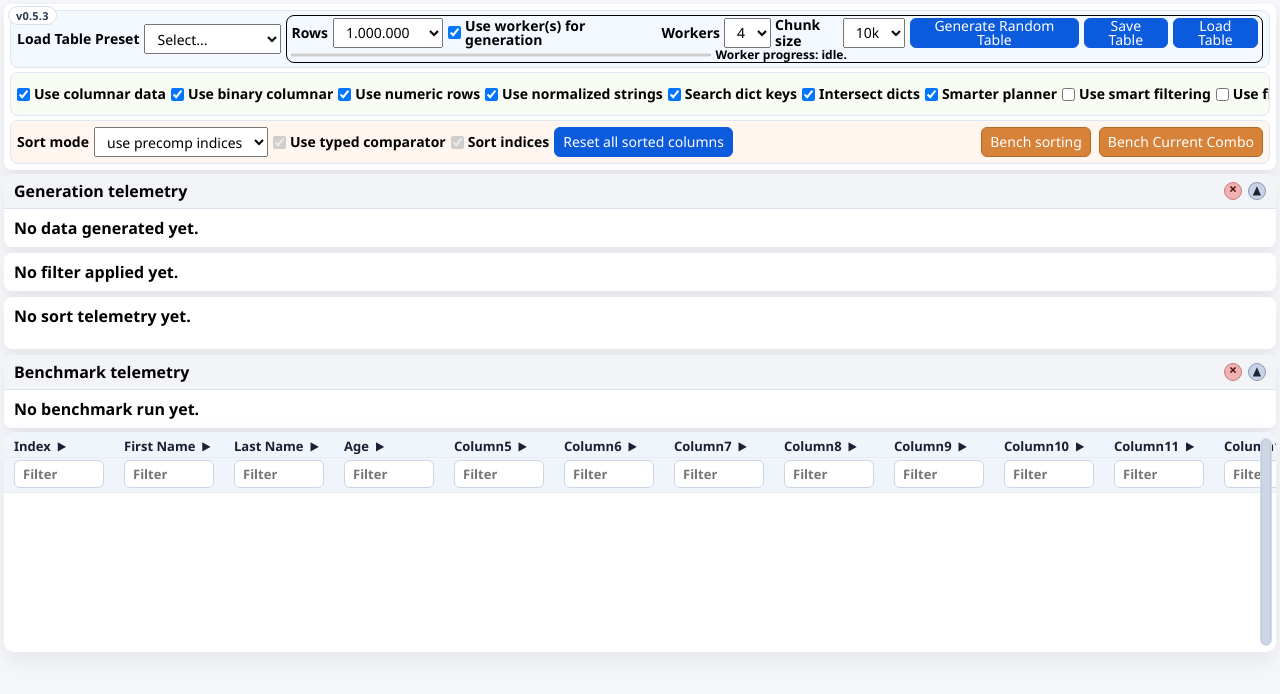
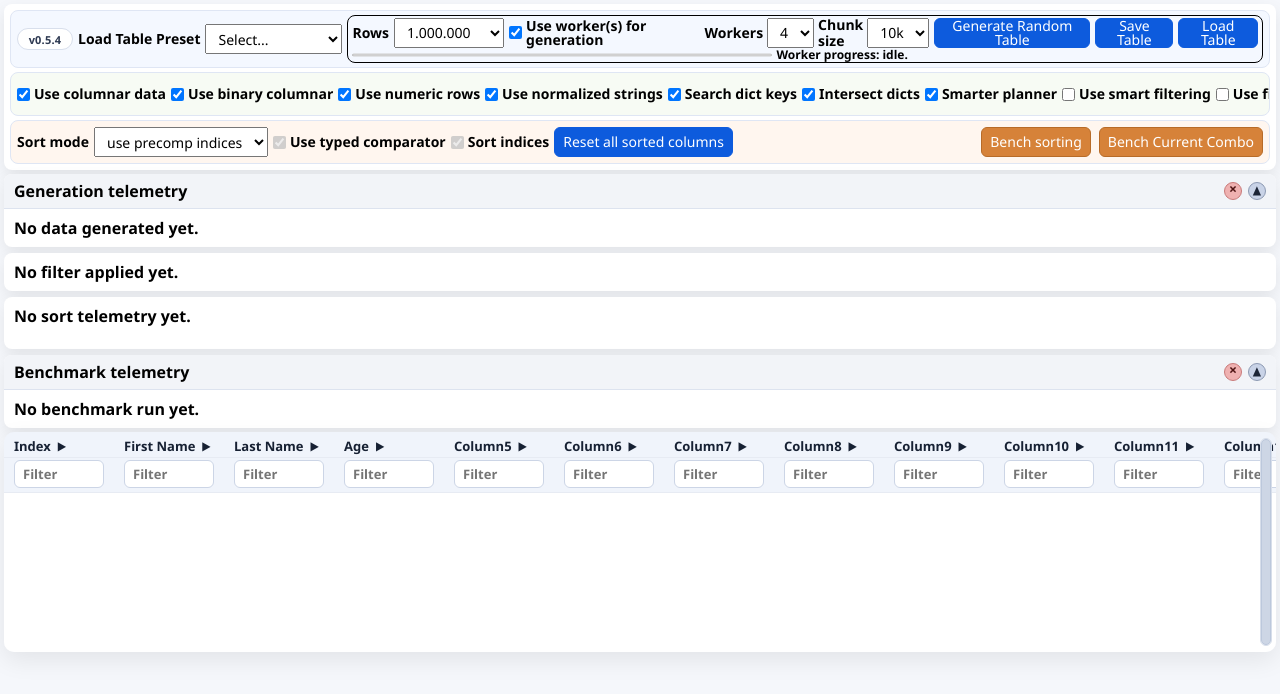
Before and after one commit to andreastzav/fasttable, a plain HTML site: page index.html in a window 1280 px wide. Drawn offline with Linux system fonts and the light colour scheme.

Commit message:
Move version badge into preset controls row

```diff
--- a/index.html
+++ b/index.html
@@ -10,10 +10,10 @@
     <link rel="stylesheet" href="./styles.css" />
   </head>
   <body>
-    <div id="appVersionBadge" class="appVersionBadge"></div>
     <main class="layout">
       <section class="controls">
         <div class="topActionRow">
+          <div id="appVersionBadge" class="appVersionBadge"></div>
           <label for="loadPregeneratedPreset">Load Table Preset</label>
           <select
             id="loadPregeneratedPreset"
--- a/packages/core/package.json
+++ b/packages/core/package.json
@@ -1,7 +1,7 @@
 {
   "name": "@fasttable/core",
   "description": "FastTable core ESM modules for generation, filtering, sorting, IO, runtime and benchmarks.",
-  "version": "0.5.3",
+  "version": "0.5.4",
   "license": "MIT",
   "type": "module",
   "keywords": [
--- a/styles.css
+++ b/styles.css
@@ -19,10 +19,11 @@ body.busyCursor * {
 }
 
 .appVersionBadge {
-  position: fixed;
-  top: 6px;
-  left: 8px;
-  z-index: 1000;
+  display: inline-flex;
+  align-items: center;
+  justify-content: center;
+  height: 22px;
+  min-width: 56px;
   padding: 3px 7px;
   border-radius: 999px;
   border: 1px solid #d8dfec;
@@ -32,6 +33,7 @@ body.busyCursor * {
   font-weight: 700;
   line-height: 1;
   letter-spacing: 0.02em;
+  white-space: nowrap;
   pointer-events: none;
 }
 
--- a/version.json
+++ b/version.json
@@ -1,3 +1,3 @@
 {
-  "version": "0.5.3"
+  "version": "0.5.4"
 }
```
